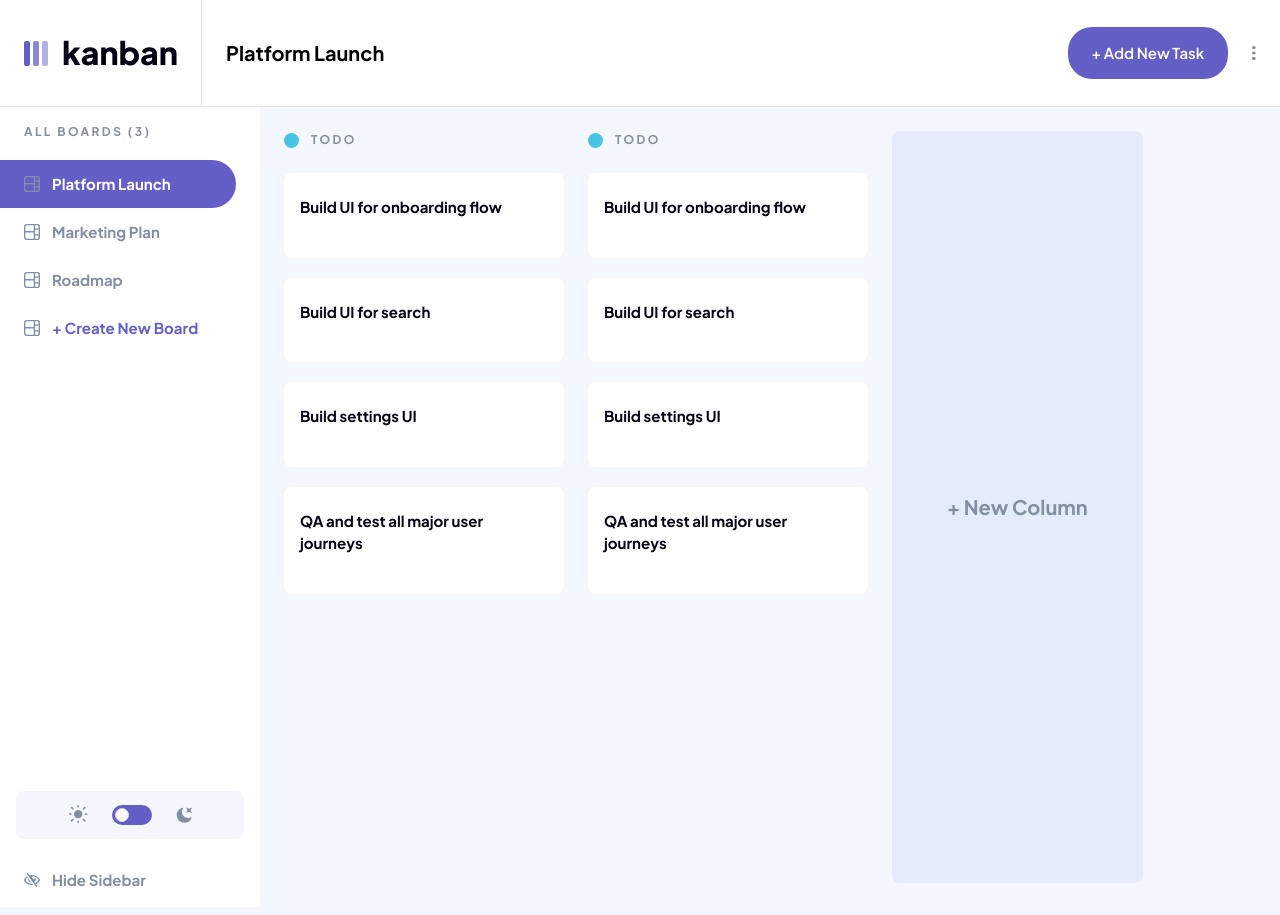
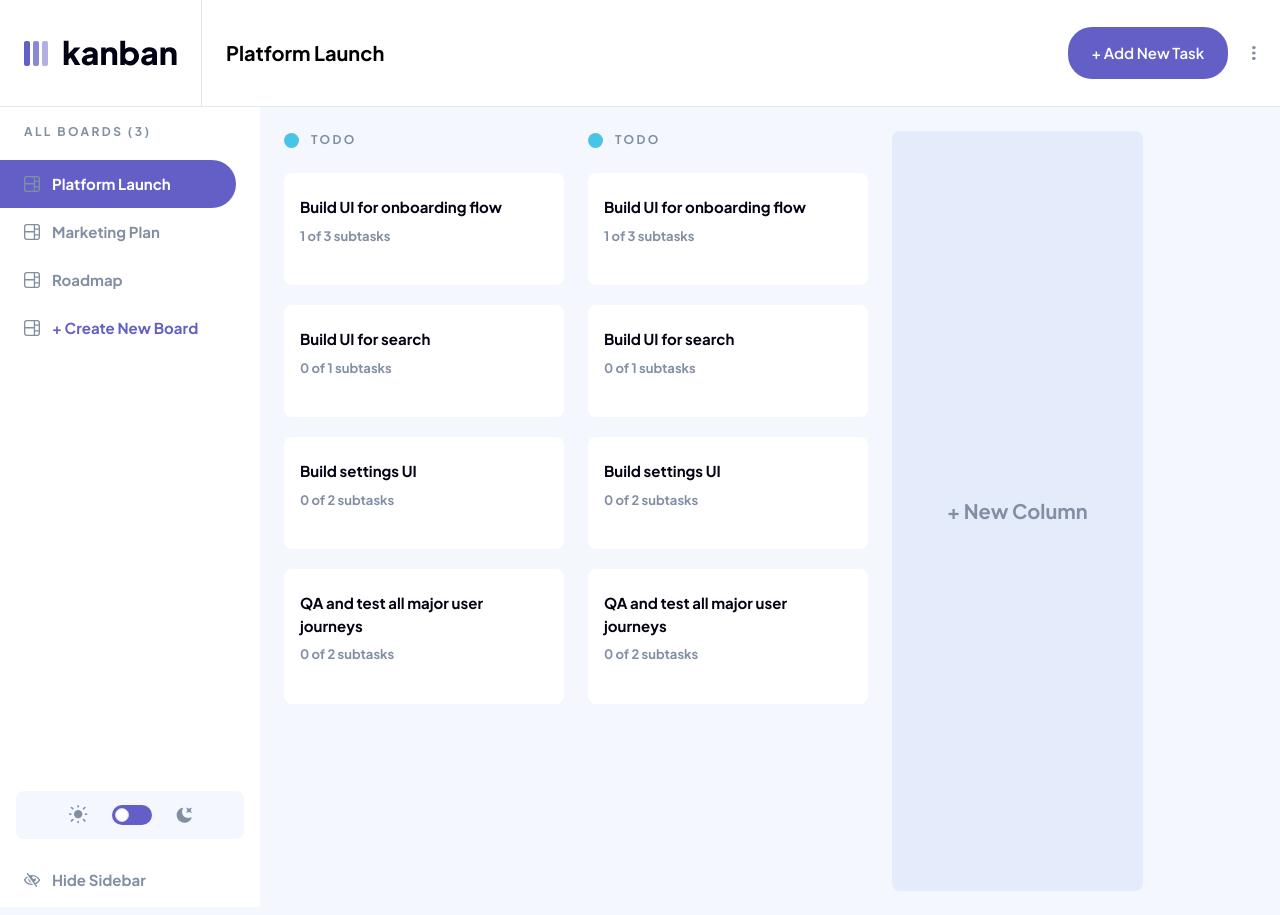
Before and after one commit to 12Ricky0/kanban-task-mgt, a Next.js app: page / in a window 1280 px wide. Built offline with nearby package versions, Linux system fonts and the light colour scheme.

Commit message:
task-card completed

```diff
--- a/app/page.tsx
+++ b/app/page.tsx
@@ -11,11 +11,11 @@ import { AddColumnButton } from "@/components/buttons/buttons";
 // import BoardForm from "@/components/forms/board";
 
 export default function Home() {
-  const todo = data.boards.find((board) =>
-    board.columns.find((column) =>
-      column.tasks.find((task) => task.status == "Todo")
-    )
-  );
+  // const todo = data.boards.find((board) =>
+  //   board.columns.find((column) =>
+  //     column.tasks.find((task) => task.status == "Todo")
+  //   )
+  // );
 
   // const i = todo?.columns.find((column) =>
   //   column.tasks.find((task) => task.status == "Todo")
--- a/components/buttons/buttons.tsx
+++ b/components/buttons/buttons.tsx
@@ -1,6 +1,6 @@
 export function AddColumnButton() {
   return (
-    <button className="bg-secondary-light-blue w-[280p px-[55px] my-6 text-secondary-gray font-bold text-xl rounded-lg">
+    <button className="bg-secondary-light-blue h-[95vh] w-[280p px-[55px] my-6 text-secondary-gray font-bold text-xl rounded-lg">
       + New Column
     </button>
   );
--- a/components/dnd/column.tsx
+++ b/components/dnd/column.tsx
@@ -67,7 +67,12 @@ export default function Droppable_Column() {
             strategy={verticalListSortingStrategy}
           >
             {items?.map((d) => (
-              <TaskCard title={d.title} key={d.title} id={d.title} />
+              <TaskCard
+                subtask={d.subtasks}
+                title={d.title}
+                key={d.title}
+                id={d.title}
+              />
             ))}
           </SortableContext>
         </DndContext>
--- a/components/task-card.tsx
+++ b/components/task-card.tsx
@@ -2,8 +2,17 @@
 import { useDraggable } from "@dnd-kit/core";
 import { useSortable } from "@dnd-kit/sortable";
 import { CSS } from "@dnd-kit/utilities";
+import { Subtask } from "@/libs/definitions";
 
-export default function TaskCard({ title, id }: { title: string; id: string }) {
+export default function TaskCard({
+  title,
+  id,
+  subtask,
+}: {
+  title: string;
+  id: string;
+  subtask: Subtask[];
+}) {
   const { attributes, listeners, setNodeRef, transform, transition } =
     useSortable({ id: id });
 
@@ -11,6 +20,8 @@ export default function TaskCard({ title, id }: { title: string; id: string }) {
     transform: CSS.Transform.toString(transform),
     transition,
   };
+  const completed = subtask.filter((task) => task.isCompleted === true).length;
+
   return (
     <section
       ref={setNodeRef}
@@ -23,7 +34,9 @@ export default function TaskCard({ title, id }: { title: string; id: string }) {
         <h1 className="font-bold text-primary-dark text-[15px] mb-2">
           {title}
         </h1>
-        <p className="mb-4 text-[13px] text-secondary-gray font-bold"></p>
+        <p className="mb-4 text-[13px] text-secondary-gray font-bold">
+          {completed} of {subtask.length} subtasks
+        </p>
       </article>
     </section>
   );
--- /dev/null
+++ b/libs/definitions.ts
@@ -0,0 +1,4 @@
+export interface Subtask {
+  title: string;
+  isCompleted: boolean;
+}
```
